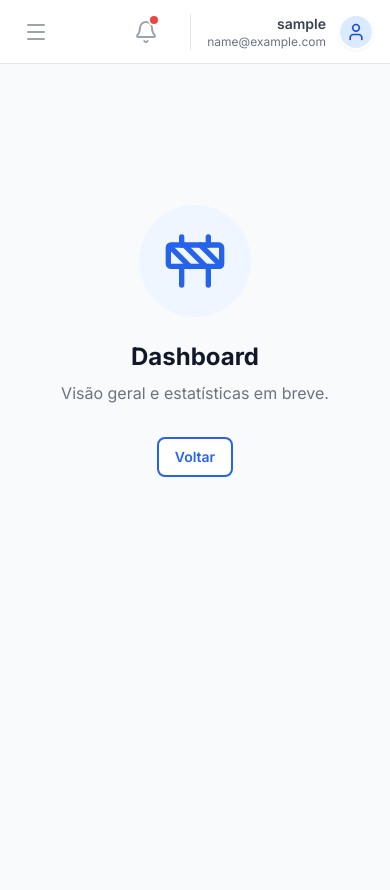
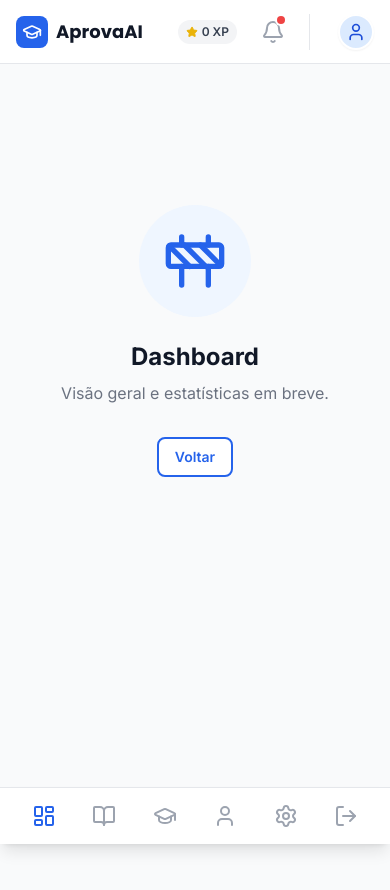
Before and after one commit to Raullize/AprovaAI, a React app in the folder frontend/: page /dashboard in a window 390 px wide. Shown: the top 890 px of the page. Before the commit the page ends 844 px from the top, so only its background shows below. Built offline with nearby package versions, Linux system fonts and the light colour scheme; sample sign-in values are in the browser's storage; the HTML template or start-up script is replaced by a standard one.

Commit message:
feat(layout): implement responsive mobile navigation
- Replace mobile sidebar overlay with bottom dock for better mobile UX
- Show app logo in mobile header and adjust XP display for mobile
- Remove unused menu button and simplify responsive layout classes

```diff
--- a/frontend/src/components/layout/DashboardHeader.tsx
+++ b/frontend/src/components/layout/DashboardHeader.tsx
@@ -1,29 +1,34 @@
 import React from 'react';
-import { Menu, Bell, User as UserIcon, Star } from 'lucide-react';
+import { Bell, User as UserIcon, Star, GraduationCap } from 'lucide-react';
 import { useAuth } from '../../context/AuthContext';
 
 interface DashboardHeaderProps {
-  onMenuClick: () => void;
+  onMenuClick?: () => void;
 }
 
-export const DashboardHeader: React.FC<DashboardHeaderProps> = ({ onMenuClick }) => {
+export const DashboardHeader: React.FC<DashboardHeaderProps> = () => {
   const { user } = useAuth();
 
   return (
     <header className="bg-white border-b border-gray-200 h-16 flex items-center justify-between px-4 sm:px-6 lg:px-8 sticky top-0 z-20">
-      <div className="flex items-center">
-        <button
-          onClick={onMenuClick}
-          className="md:hidden p-2 rounded-md text-gray-400 hover:text-gray-500 hover:bg-gray-100 focus:outline-none focus:ring-2 focus:ring-inset focus:ring-primary-500"
-        >
-          <Menu className="h-6 w-6" />
-        </button>
+
+      {/* Mobile Logo (Left) */}
+      <div className="flex items-center space-x-2 md:hidden">
+        <div className="w-8 h-8 bg-primary-600 rounded-lg flex items-center justify-center">
+          <GraduationCap className="h-5 w-5 text-white" />
+        </div>
+        <span className="text-lg font-bold font-display text-gray-900">
+          AprovaAI
+        </span>
       </div>
 
-      <div className="flex items-center space-x-6">
-        <div className="hidden md:flex items-center bg-gray-100 rounded-full px-3 py-1">
-          <Star className="h-4 w-4 text-yellow-500 mr-1 fill-yellow-500" />
-          <span className="text-sm font-semibold text-gray-700">{user?.xp || 0} XP</span>
+      {/* Right Side Content */}
+      <div className="flex items-center justify-end flex-1 space-x-4 md:space-x-6">
+
+        {/* XP Display (Always visible now, but maybe smaller on mobile) */}
+        <div className="flex items-center bg-gray-100 rounded-full px-2 md:px-3 py-1">
+          <Star className="h-3 w-3 md:h-4 md:w-4 text-yellow-500 mr-1 fill-yellow-500" />
+          <span className="text-xs md:text-sm font-semibold text-gray-700">{user?.xp || 0} XP</span>
         </div>
 
         <button className="relative p-2 text-gray-400 hover:text-gray-500 focus:outline-none">
@@ -33,7 +38,7 @@ export const DashboardHeader: React.FC<DashboardHeaderProps> = ({ onMenuClick })
         </button>
 
         <div className="flex items-center space-x-3 pl-4 border-l border-gray-200">
-          <div className="flex flex-col items-end">
+          <div className="hidden md:flex flex-col items-end">
             <span className="text-sm font-semibold text-gray-700">{user?.username || user?.fullName || 'Estudante'}</span>
             <span className="text-xs text-gray-500">{user?.email}</span>
           </div>
--- a/frontend/src/components/layout/DashboardLayout.tsx
+++ b/frontend/src/components/layout/DashboardLayout.tsx
@@ -7,26 +7,16 @@ export const DashboardLayout: React.FC = () => {
   const [sidebarOpen, setSidebarOpen] = useState(false);
 
   return (
-    <div className="min-h-screen bg-gray-50 flex">
+    <div className="min-h-screen bg-gray-50 flex flex-col md:flex-row">
       <Sidebar />
 
-      <div className="flex-1 md:pl-64 flex flex-col min-h-screen transition-all duration-300">
+      <div className="flex-1 md:pl-64 flex flex-col min-h-screen transition-all duration-300 mb-16 md:mb-0">
         <DashboardHeader onMenuClick={() => setSidebarOpen(!sidebarOpen)} />
 
         <main className="flex-1 py-6 px-4 sm:px-6 lg:px-8">
           <Outlet />
         </main>
       </div>
-
-      {/* Mobile Sidebar Overlay (simplificado - melhoria futura: usar componente de modal/drawer) */}
-      {sidebarOpen && (
-        <div className="fixed inset-0 z-40 md:hidden">
-           <div className="fixed inset-0 bg-gray-600 bg-opacity-75" onClick={() => setSidebarOpen(false)}></div>
-           <div className="relative flex-1 flex flex-col max-w-xs w-full bg-white h-full">
-             <Sidebar /> {/* Reutilizando Sidebar, precisaria adaptar para mobile se quisesse fechar ao clicar */}
-           </div>
-        </div>
-      )}
     </div>
   );
 };
--- a/frontend/src/components/layout/Sidebar.tsx
+++ b/frontend/src/components/layout/Sidebar.tsx
@@ -22,6 +22,8 @@ export const Sidebar: React.FC = () => {
   };
 
   return (
+    <>
+      {/* Desktop Sidebar */}
       <aside className="hidden md:flex flex-col w-64 bg-white border-r border-gray-200 h-screen fixed left-0 top-0 z-30">
         <div className="flex items-center justify-center h-16 border-b border-gray-200 bg-white">
           <div className="flex items-center space-x-2">
@@ -68,5 +70,33 @@ export const Sidebar: React.FC = () => {
           </button>
         </div>
       </aside>
+
+      {/* Mobile Bottom Dock */}
+      <nav className="md:hidden fixed bottom-0 left-0 right-0 bg-white border-t border-gray-200 z-50 px-6 py-2 flex justify-between items-center shadow-lg safe-area-bottom">
+        {sidebarItems.map((item) => (
+          <NavLink
+            key={item.href}
+            to={item.href}
+            className={({ isActive }) =>
+              cn(
+                "flex flex-col items-center justify-center p-2 rounded-lg transition-colors duration-200",
+                isActive
+                  ? "text-primary-600"
+                  : "text-gray-400 hover:text-gray-600"
+              )
+            }
+            end={item.href === '/dashboard'}
+          >
+            <item.icon className="h-6 w-6" />
+          </NavLink>
+        ))}
+        <button
+          onClick={handleSignOut}
+          className="flex flex-col items-center justify-center p-2 rounded-lg text-gray-400 hover:text-red-600 transition-colors duration-200"
+        >
+          <LogOut className="h-6 w-6" />
+        </button>
+      </nav>
+    </>
   );
 };
```
Lines whose indentation alone changed are shown as unchanged.
